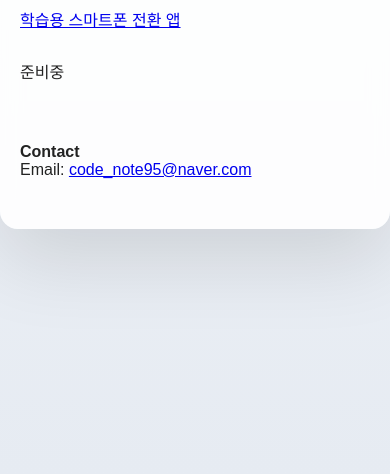
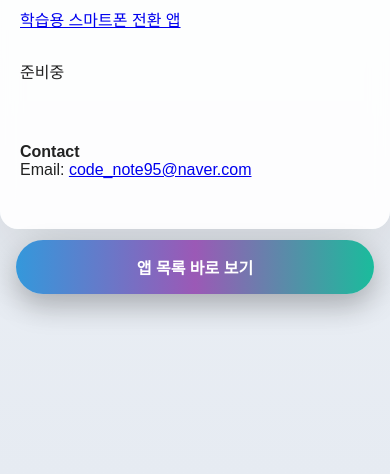
Before and after one commit to coocu/CodeNote, a FastAPI app: page / in a window 390 px wide; the page is wider, and only the part inside the window is pictured. Shown: the part 530-1004 px from the top of that part. Run offline with FastAPI, Linux system fonts and the light colour scheme.

Commit message:
모바일 버튼 fix7

```diff
--- a/static/style.css
+++ b/static/style.css
@@ -349,4 +349,54 @@ CodeNote는 실사용 환경을 기준으로 문제를 정의하고,\A\
     position: relative;
     z-index: 3;
   }
+
+  /* =========================
+   📱 모바일 전용 버튼 (사진/영상 무관)
+========================= */
+.mobile-only-btn {
+  display: none;
 }
+
+@media (max-width: 768px) {
+
+  .mobile-only-btn {
+    display: flex;
+    align-items: center;
+    justify-content: center;
+
+    position: fixed;
+    left: 50%;
+    bottom: 20px;
+    transform: translateX(-50%);
+
+    width: calc(100% - 32px);
+    max-width: 420px;
+    height: 54px;
+
+    background: linear-gradient(
+      90deg,
+      #3498db,
+      #9b59b6,
+      #1abc9c
+    );
+
+    color: #fff;
+    font-size: 16px;
+    font-weight: 600;
+    text-decoration: none;
+
+    border-radius: 999px;
+    box-shadow: 0 12px 28px rgba(0,0,0,0.25);
+
+    z-index: 9999; /* 🔥 모든 레이어 위 */
+  }
+
+  /* iOS 하단 홈바 대응 */
+  @supports (padding-bottom: env(safe-area-inset-bottom)) {
+    .mobile-only-btn {
+      bottom: calc(20px + env(safe-area-inset-bottom));
+    }
+  }
+}
+
+}
--- a/templates/index.html
+++ b/templates/index.html
@@ -32,7 +32,8 @@
         아래 메일을 통해 직접 연락주세요.
       </p>
 
-      <div class="images">
+      <!-- 🔥 앱 카드 영역 (id 추가만 함) -->
+      <div class="images" id="apps">
         <a href="/pocket-blackbox" class="image-box">
           포켓 블랙박스
         </a>
@@ -53,5 +54,10 @@
     </div>
   </div>
 
+  <!-- 📱 모바일 전용 고정 버튼 (PC 영향 없음) -->
+  <a href="#apps" class="mobile-only-btn">
+    앱 목록 바로 보기
+  </a>
+
 </body>
 </html>
```
Lines whose indentation alone changed are shown as unchanged.
